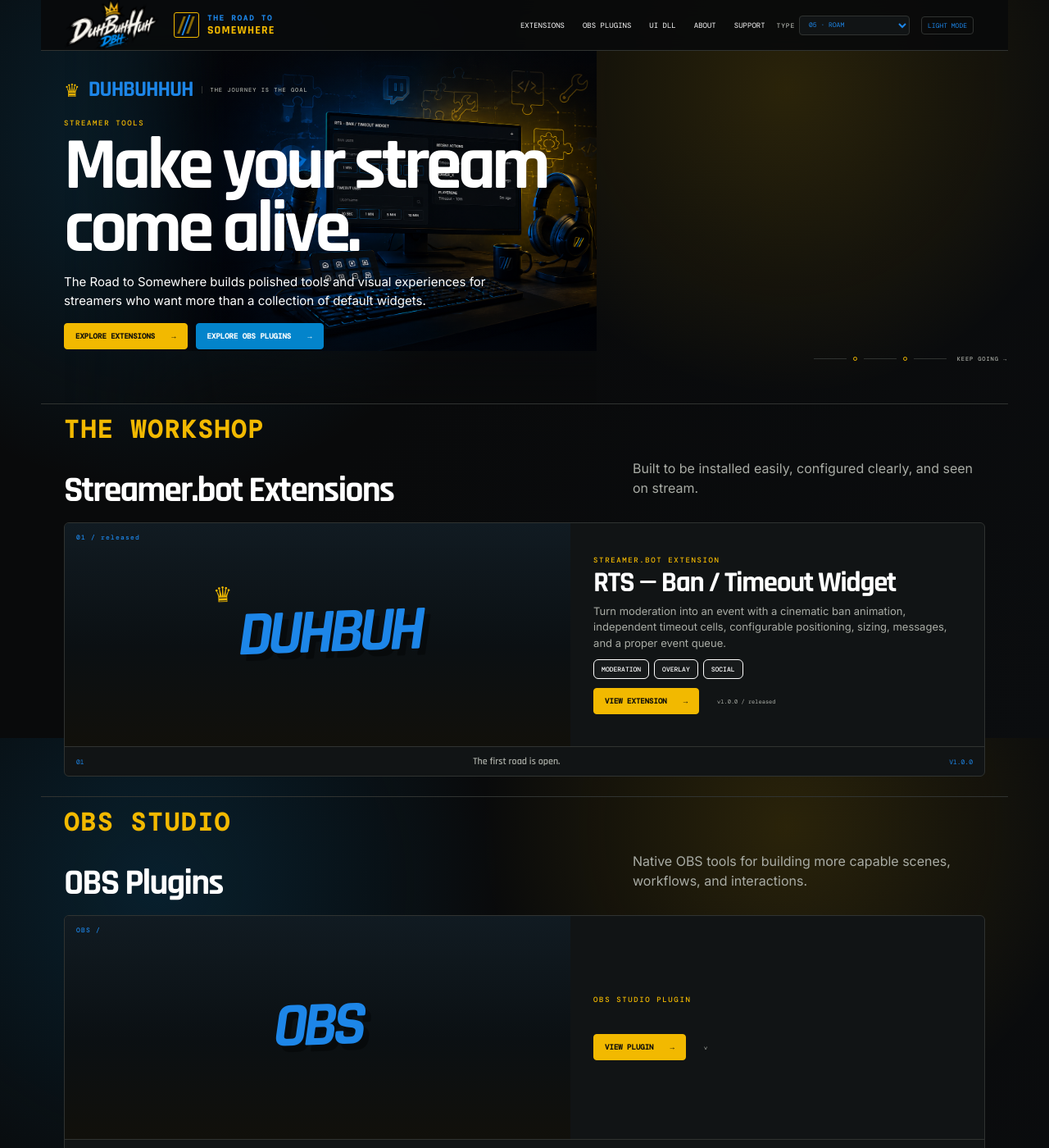
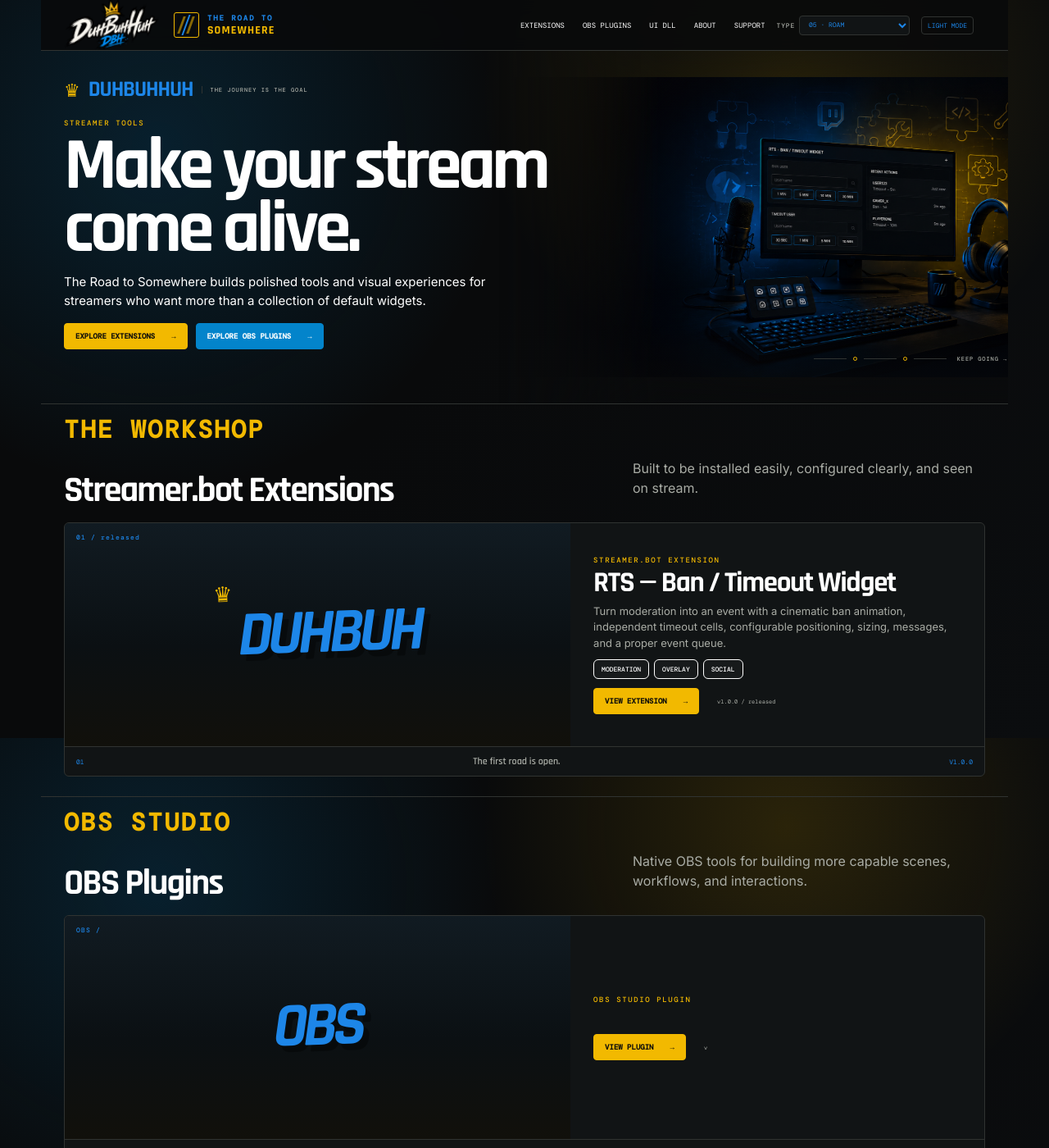
Before and after one commit to DizzyBHigh/road-to-somewhere, a Jekyll site: the page built from index.html, in a window 1280 px wide and 1400 px high. Shown: the whole window at 82% size. Built offline with Jekyll 4.4.1, drawn with Linux system fonts in a browser that asks for light colours; a script that is not in the unit is left out.

Commit message:
Restore homepage hero artwork alignment

```diff
--- a/assets/hero.css
+++ b/assets/hero.css
@@ -35,7 +35,7 @@
 
 .hero-road-art {
   position: absolute;
-  /* right: -28px; */
+  right: -28px;
   top: 0;
   width: min(54vw, 650px);
   height: 100%;
@@ -44,7 +44,7 @@
   overflow: hidden;
   background-image: url('images/rts-front-page-graphic-computer.png');
   background-repeat: no-repeat;
-  /* background-position: right center; */
+  background-position: right center;
   background-size: contain;
   opacity: .96;
   -webkit-mask-image: linear-gradient(90deg, transparent 0%, rgba(0,0,0,.35) 13%, #000 30%, #000 100%);
```
